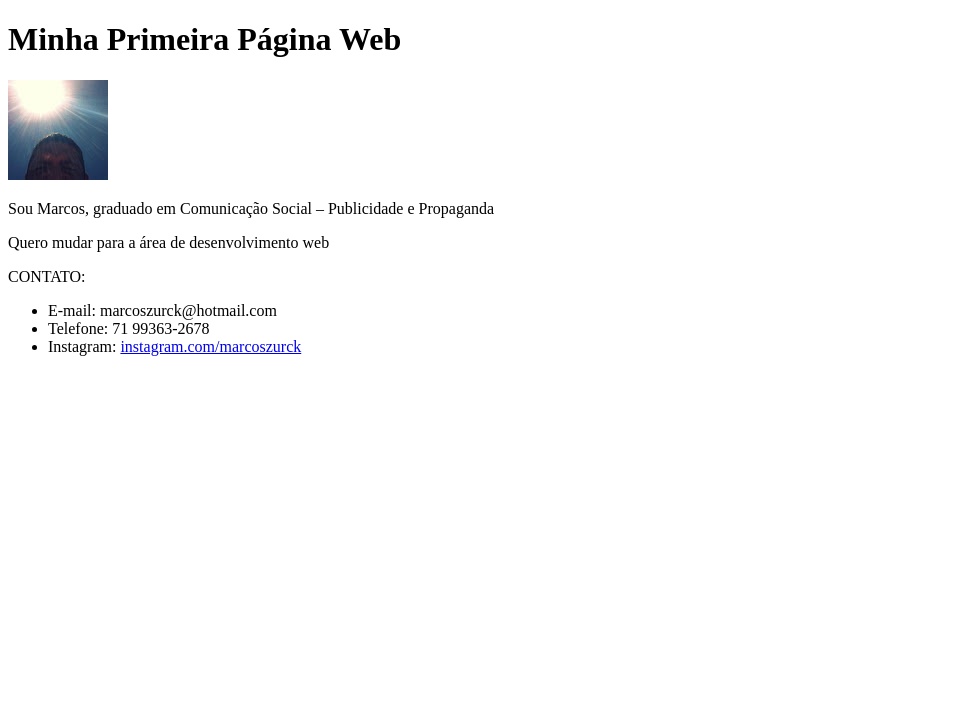
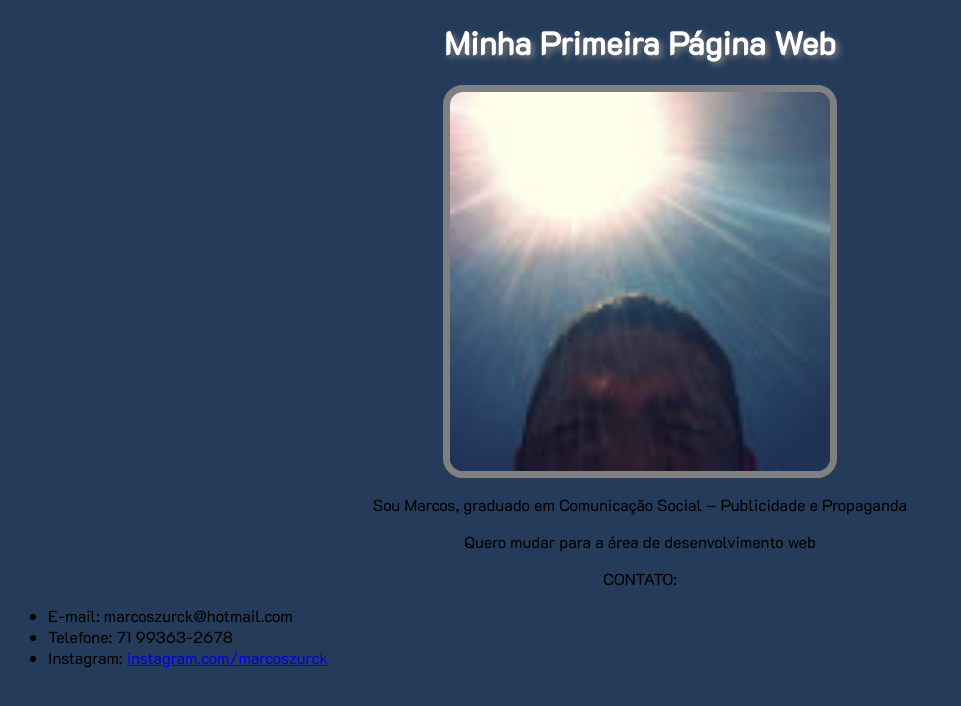
Before and after one commit to marcoszurck/primeira-pagina-web, a plain HTML site: page index.html in a window 1280 px wide. Shown: the whole page, without its empty margins (0-961 px from the left). Drawn offline with Linux system fonts and the light colour scheme.

Commit message:
adicionando css e alterando poisionanmento cor e plano de fundo

```diff
--- /dev/null
+++ b/css/style.css
@@ -0,0 +1,33 @@
+.borda-imagem{
+  border-radius: 5%;
+  border: 7px solid gray;
+}
+
+.posi-centro{
+  text-align: center;
+}
+
+.img-center{
+  margin-left: auto;
+  margin-right: auto;
+  display: block;
+  width: 30%;
+
+}
+
+.background{
+  background-color: #243B5A;
+}
+
+
+.titulo{
+  color: white;
+  text-shadow: grey 0.1em 0.1em 0.2em;
+}
+
+body {
+  font-family: 'K2D', sans-serif;
+
+}
+
+.apresentacao
--- a/index.html
+++ b/index.html
@@ -4,18 +4,22 @@
   <head>
 
     <meta charset="utf-8">
-    <title>MARCOS PEREIRA CRUZ</title>
-    <meta name="author" content="Marcos Pereira"
-    <meta name="description" content="Primeira Página Web"
+    <title>MARCOS ZURCK</title>
+    <meta name="author" content="Marcos Zurck">
+    <meta name="description" content="Primeira Página Web">
+    <link rel="stylesheet" href="css/style.css">
+    <link href="https://fonts.googleapis.com/css?family=K2D" rel="stylesheet">
+
 
   </head>
 
-    <body>
-      <h1>Minha Primeira Página Web</h1>
-      <img src="img/foto.jpg" alt="Marcos">
-      <p>Sou Marcos, graduado em Comunicação Social – Publicidade e Propaganda </p>
-      <p>Quero mudar para a área de desenvolvimento web</p>
-      <p>CONTATO:</p>
+    <body class="background">
+      <h1 class="posi-centro titulo">Minha Primeira Página Web</h1>
+      <img class="borda-imagem img-center"  src="img/foto.jpg" alt="Marcos">
+      <p class="posi-centro">Sou Marcos, graduado em Comunicação Social – Publicidade e Propaganda </p>
+      <p class="posi-centro">Quero mudar para a área de desenvolvimento web</p>
+      <p class="posi-centro">CONTATO:</p>
+
       <ul>
         <li>E-mail: marcoszurck@hotmail.com </li>
         <li>Telefone: 71 99363-2678</li>
@@ -23,6 +27,5 @@
         </li>
       </ul>
 
-
     </body>
 </html>
```
